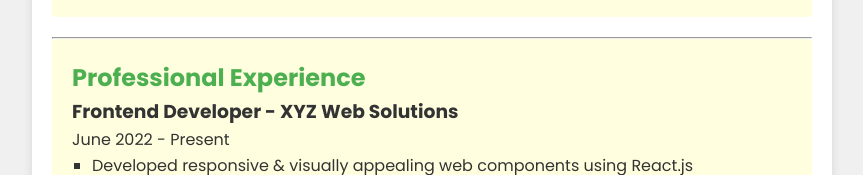
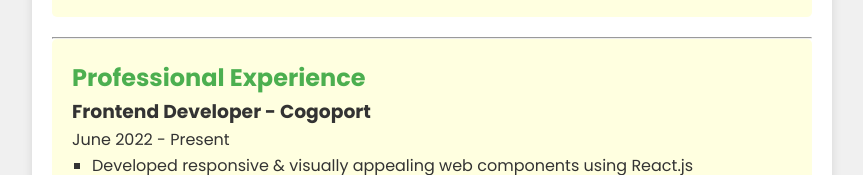
Before and after one commit to rohit-patil18/sample-resume, a plain HTML site: page index.html in a window 1280 px wide. Shown: the part 1001-1176 px from the top of the page, without its empty margins (208-1071 px from the left). Drawn offline with Linux system fonts and the light colour scheme.

Commit message:
Adding company name

```diff
--- a/index.html
+++ b/index.html
@@ -90,7 +90,7 @@
             <h2>Professional Experience</h2>
 
             <article id="current-job">
-                <h3>Frontend Developer - XYZ Web Solutions</h3>
+                <h3>Frontend Developer - Cogoport</h3>
                 <p>June 2022 - Present</p>
                 <ul>
                     <li>
```
